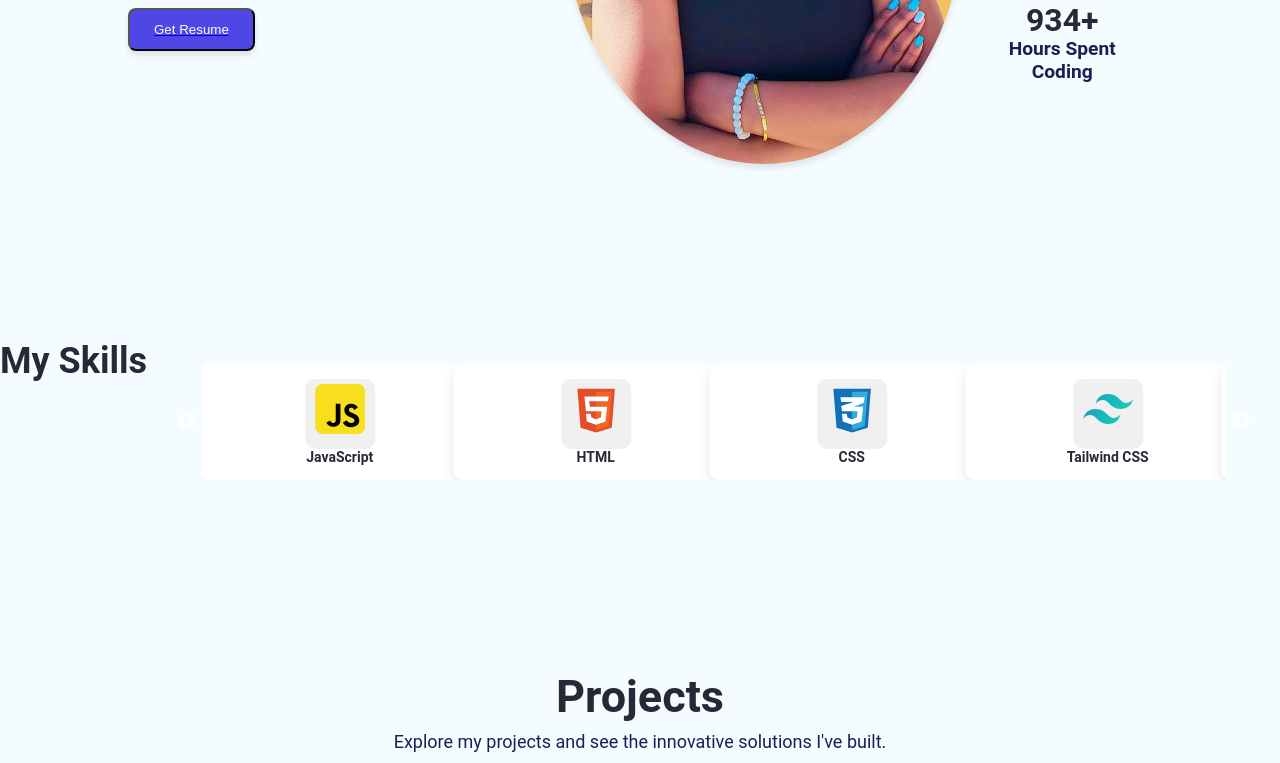
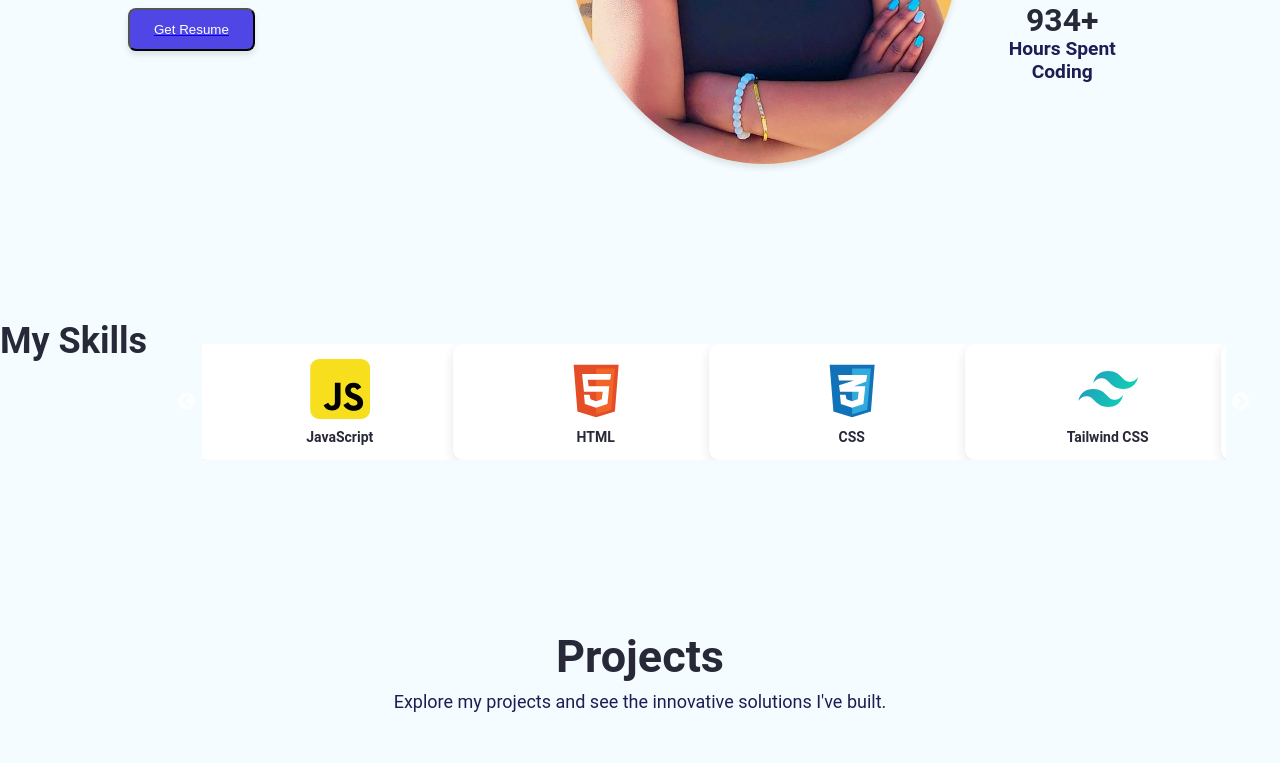
Before and after one commit to ANNGLORIOUS/my-portfolio, a React (Create React App) app: page / in a window 1280 px wide. Shown: the part 436-1199 px from the top of the page. Built offline with nearby package versions, Linux system fonts and the light colour scheme.

Commit message:
updated the skills section

```diff
--- a/src/App.css
+++ b/src/App.css
@@ -252,7 +252,7 @@ body {
 
  /* Skills Section */
 .skills {
-  padding: 100px 0;
+  padding: 80px 0;
   background-color: var(--bg-shade);
   text-align: center;
 }
@@ -262,6 +262,7 @@ body {
   font-weight: 700;
   color: var(--heading-color);
   margin-bottom: 30px;
+  text-align: center;
 }
 
 /* Skill Box */
@@ -299,7 +300,7 @@ body {
 }
 
 /* Tabs Styling */
-.react-tabs {
+/* .react-tabs {
   margin-top: 30px;
 }
 
@@ -328,7 +329,7 @@ body {
 
 .react-tabs__tab:hover {
   color: var(--dark-purple);
-}
+} */
 
 /* Carousel */
 .carousel-item {
@@ -338,20 +339,20 @@ body {
 }
 
 .logo-container {
-  width: 70px; /* Square container size */
+  width: 30px; /* Square container size */
   height: 70px;
   margin: 0 auto;
   display: flex;
   justify-content: center;
   align-items: center;
-  background-color: #f0f0f0; /* Light background for visibility */
+  /* background-color: #f0f0f0; Light background for visibility */
   border-radius: 10px; /* Optional: Rounded corners for the container */
 }
 
-.logo {
+/* .logo {
   max-width: 50px;
   max-height: 50px;
-}
+} */
 
   /* About Us */
   .about--section {
--- a/src/components/Skills.js
+++ b/src/components/Skills.js
@@ -63,7 +63,7 @@ const sliderSettings = {
 const Skills = () => {
   return (
     <section className="skills">
-      <h2>My Skills</h2>
+      <h2 className="skills-heading">My Skills</h2>
       <Slider {...sliderSettings} className="skills-slider">
         {/* Frontend Skills */}
         {frontendSkills.map((skill, idx) => (
```
